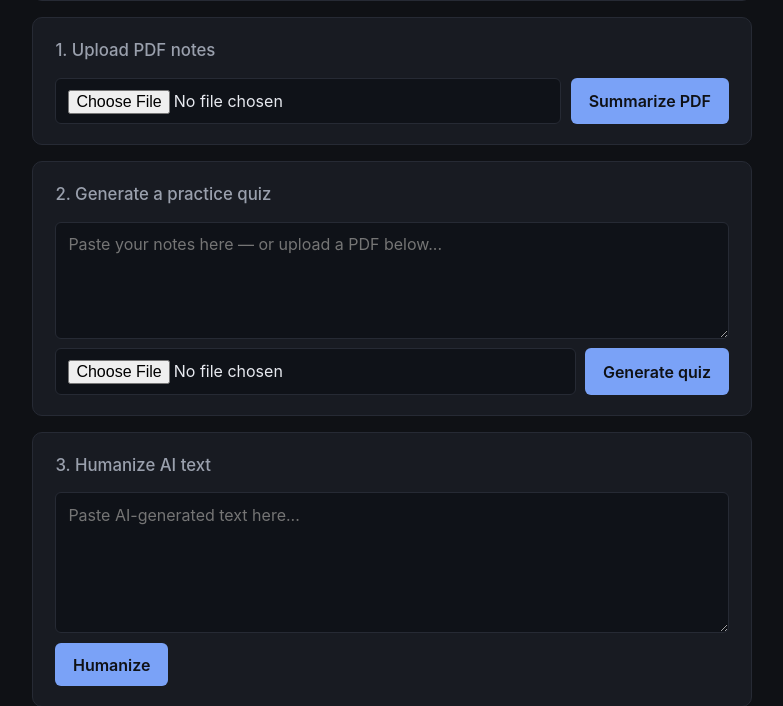
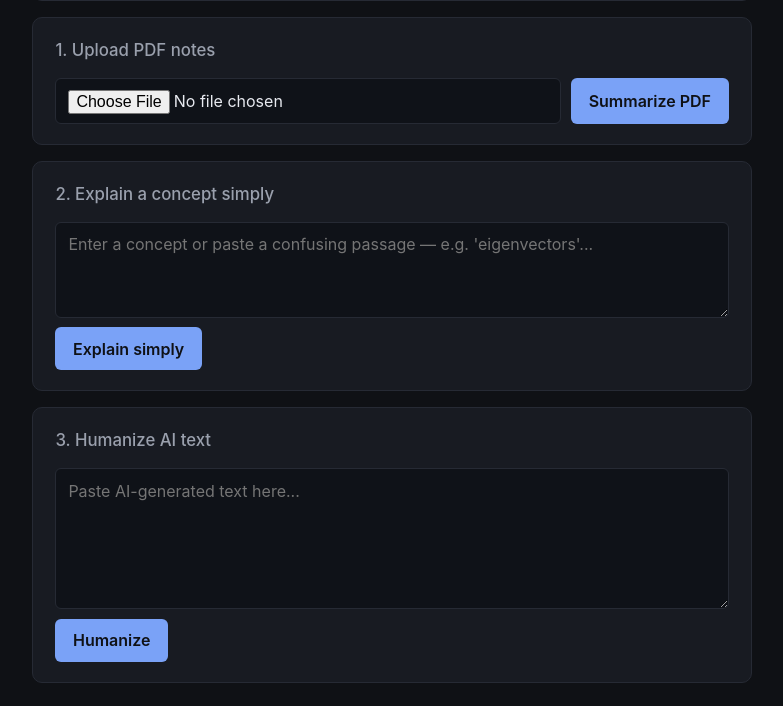
Before and after one commit to fmehdiyeva/student-summary-app, a Flask app: page / in a window 1280 px wide. Shown: the part 269-975 px from the top of the page, without its empty margins (248-1031 px from the left). Run offline with Flask 3, Linux system fonts and the light colour scheme.

Commit message:
Replace quiz with 'Explain a concept simply' (short, fast output)

```diff
--- a/app.py
+++ b/app.py
@@ -8,9 +8,8 @@ from flask_limiter.util import get_remote_address
 from werkzeug.utils import secure_filename
 
 from summarizer import (
-    generate_quiz,
+    explain_concept,
     humanize_text,
-    quiz_from_pdf,
     summarize_pdf,
     summarize_youtube,
 )
@@ -89,25 +88,15 @@ def handle_youtube():
     return jsonify(summary=summary, source=url)
 
 
-@app.post("/quiz")
+@app.post("/explain")
 @limiter.limit("5 per minute")
-def handle_quiz():
-    language = request.form.get("language", "").strip() or "English"
-
-    file = request.files.get("file")
-    if file and file.filename:
-        try:
-            path = _save_upload(file, ALLOWED_PDF)
-        except ValueError as e:
-            return jsonify(error=str(e)), 400
-        result = quiz_from_pdf(path, language=language)
-        return jsonify(result=result, source=path.name)
-
+def handle_explain():
     data = request.get_json(silent=True) or request.form
     text = (data.get("text") or "").strip()
+    language = (data.get("language") or "").strip() or "English"
     if not text:
-        return jsonify(error="Paste some notes or choose a PDF first."), 400
-    result = generate_quiz(text, language=language)
+        return jsonify(error="Enter a concept or paste some text first."), 400
+    result = explain_concept(text, language=language)
     return jsonify(result=result)
 
 
--- a/summarizer.py
+++ b/summarizer.py
@@ -51,19 +51,14 @@ Goals:
 
 Return only the rewritten text — no preface, no explanation, no quotes around it."""
 
-_QUIZ_PROMPT = """You are a study assistant that creates practice quizzes for university students.
+_EXPLAIN_PROMPT = """You explain concepts to students in the simplest possible way.
 
-Given a student's notes or source material, produce a short practice quiz that:
-- Has 5-8 questions covering the most important concepts.
-- Mixes question types: definitions, short-answer, and one or two "explain why/how" questions.
-- Is ordered from easier recall questions to harder application questions.
-- Provides a clear, correct answer for every question.
+Given a concept, term, or confusing passage, produce a SHORT explanation that:
+- Starts with a 2-3 sentence plain-English explanation, assuming no prior knowledge.
+- Follows with one concrete, everyday analogy that makes the idea click.
+- Ends with a single "In short:" sentence.
 
-Format each item exactly like this, with a blank line between items:
-Q1. <question>
-A1. <answer>
-
-Do not invent content that isn't supported by the source. If the material is thin, write fewer questions rather than padding."""
+Keep it brief — a few short paragraphs at most. Avoid jargon; if you must use a technical term, define it in plain words. Do not pad."""
 
 
 def summarize_pdf(path: Path, language: str = "English") -> str:
@@ -80,22 +75,6 @@ def summarize_pdf(path: Path, language: str = "English") -> str:
         return "No extractable text was found in the PDF — it may be a scanned image. Try an OCR step before summarizing."
 
     return _summarize_text(text, kind="pdf", language=language)
-
-
-def quiz_from_pdf(path: Path, language: str = "English") -> str:
-    try:
-        text = _extract_pdf_text(path)
-    except ValueError as e:
-        return str(e)
-    except PdfReadError as e:
-        return f"Could not read PDF: {e}"
-    except FileNotFoundError:
-        return "PDF file was not found on disk."
-
-    if not text.strip():
-        return "No extractable text was found in the PDF — it may be a scanned image. Try an OCR step first."
-
-    return generate_quiz(text, language=language)
 
 
 def summarize_youtube(url: str, language: str = "English") -> str:
@@ -192,15 +171,12 @@ def humanize_text(text: str) -> str:
     return "\n".join(block.text for block in response.content if block.type == "text").strip()
 
 
-def generate_quiz(text: str, language: str = "English") -> str:
+def explain_concept(text: str, language: str = "English") -> str:
     if not text.strip():
-        return "No text was provided to make a quiz from."
+        return "No concept was provided to explain."
 
     text = text[:_MAX_INPUT_CHARS]
-    user_prompt = (
-        f"Write the quiz in {language}. Both questions and answers must be in {language}.\n\n"
-        f"Source material:\n{text}"
-    )
+    user_prompt = f"Explain the following in {language}, in simple terms:\n\n{text}"
 
     try:
         api_key = os.environ.get("OPENROUTER_API_KEY")
@@ -213,7 +189,7 @@ def generate_quiz(text: str, language: str = "English") -> str:
             system=[
                 {
                     "type": "text",
-                    "text": _QUIZ_PROMPT,
+                    "text": _EXPLAIN_PROMPT,
                     "cache_control": {"type": "ephemeral"},
                 }
             ],
--- a/templates/index.html
+++ b/templates/index.html
@@ -61,11 +61,10 @@
         </section>
 
         <section class="card">
-            <h2>2. Generate a practice quiz</h2>
-            <form id="quiz-form" class="upload-form">
-                <textarea name="text" rows="4" placeholder="Paste your notes here — or upload a PDF below..."></textarea>
-                <input type="file" name="file" accept="application/pdf">
-                <button type="submit">Generate quiz</button>
+            <h2>2. Explain a concept simply</h2>
+            <form id="explain-form" class="upload-form">
+                <textarea name="text" rows="3" placeholder="Enter a concept or paste a confusing passage — e.g. 'eigenvectors'..." required></textarea>
+                <button type="submit">Explain simply</button>
             </form>
         </section>
 
@@ -124,22 +123,23 @@
             postForm("/summarize/pdf", fd);
         });
 
-        document.getElementById("quiz-form").addEventListener("submit", async (e) => {
+        document.getElementById("explain-form").addEventListener("submit", async (e) => {
             e.preventDefault();
-            const fd = new FormData(e.target);
-            fd.append("language", languageInput.value);
-            const text = (fd.get("text") || "").trim();
-            const file = fd.get("file");
-            if (!text && (!file || !file.name)) {
-                setStatus("Paste some notes or choose a PDF first.", true);
+            const text = e.target.elements["text"].value.trim();
+            if (!text) {
+                setStatus("Enter a concept or paste some text first.", true);
                 return;
             }
             setStatus("Working… this can take 20–40 seconds on the free model.");
             output.textContent = "";
             try {
-                const res = await fetch("/quiz", { method: "POST", body: fd });
+                const res = await fetch("/explain", {
+                    method: "POST",
+                    headers: { "Content-Type": "application/json" },
+                    body: JSON.stringify({ text, language: languageInput.value }),
+                });
                 const data = await readResult(res);
-                setStatus(data.source ? `Done · source: ${data.source}` : "Done");
+                setStatus("Done");
                 output.textContent = data.result;
             } catch (err) {
                 setStatus(err.message, true);
```
Also changed, not shown: README.md.
